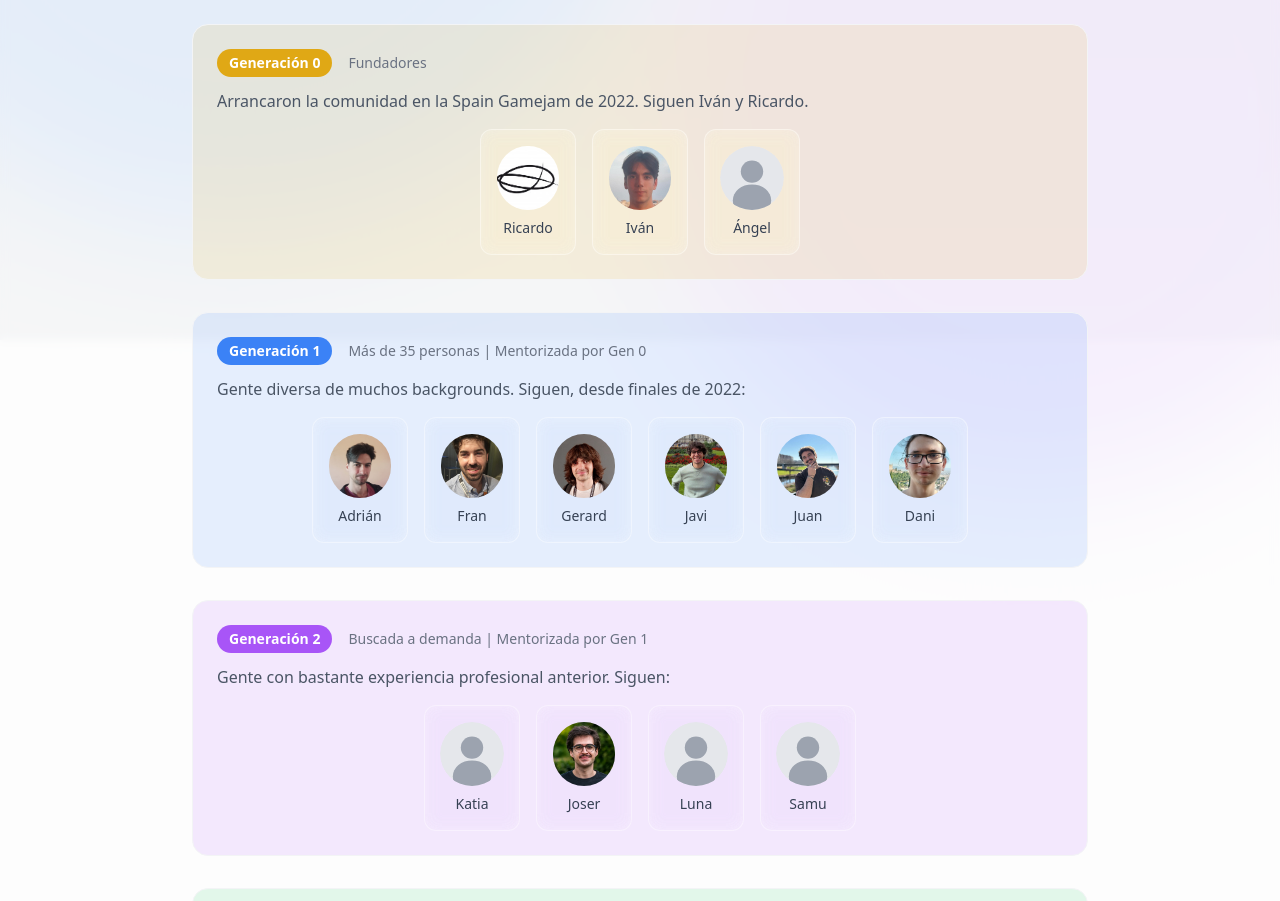
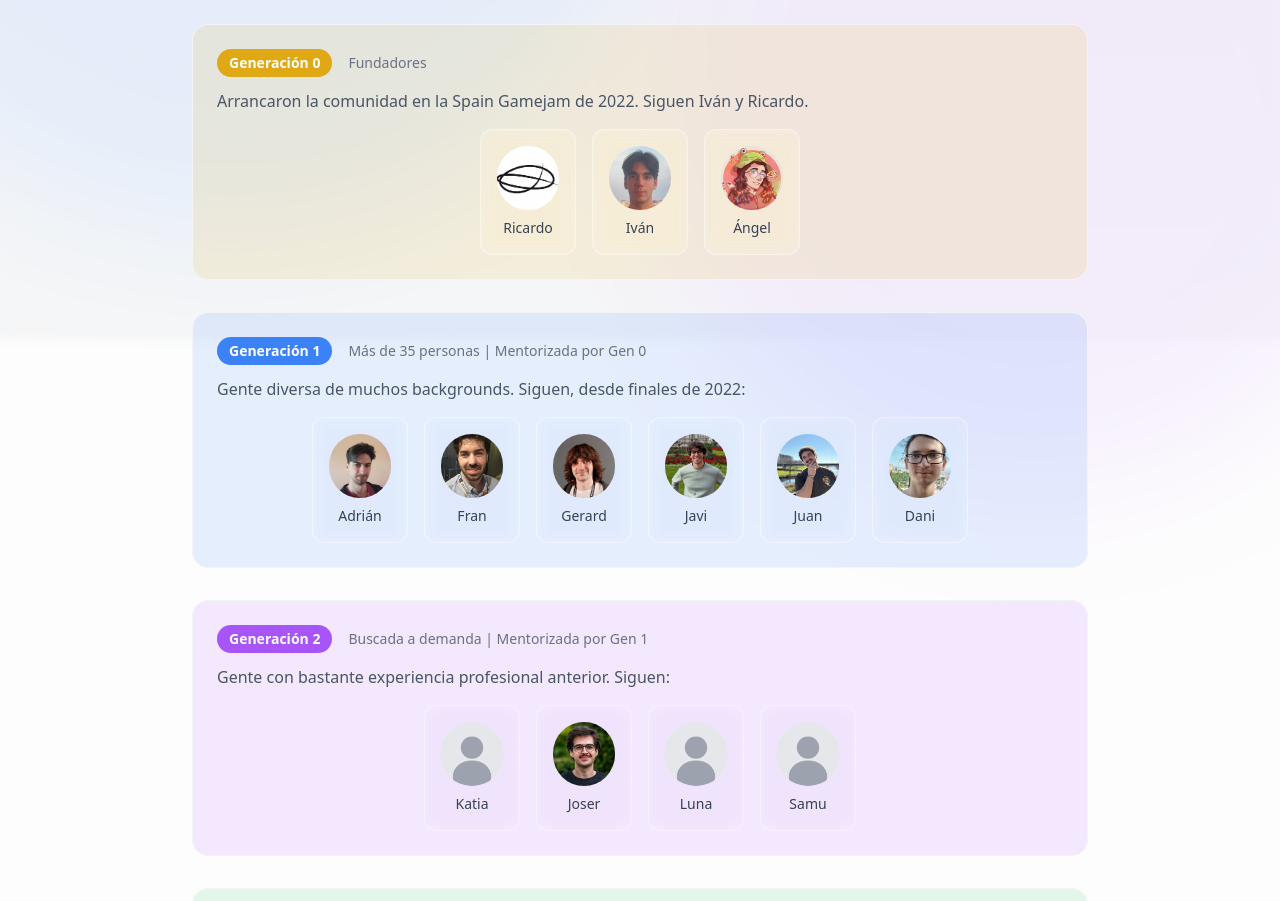
Before and after one commit to Gamedev-Crafters/web, a React (Vite) app: page / in a window 1280 px wide. Shown: the part 1100-2001 px from the top of the page. Built offline with nearby package versions, Linux system fonts and the light colour scheme.

Commit message:
content: show culo picture with link

```diff
--- a/src/components/Features.tsx
+++ b/src/components/Features.tsx
@@ -28,7 +28,7 @@ const generations: {
     members: [
       { name: "Ricardo", image: "/members/ricardo.jpg", link: "https://www.linkedin.com/in/r-g-v/" },
       { name: "Iván", image: "/members/ivan.png", link: "https://www.linkedin.com/in/iv%C3%A1n-moreno-garc%C3%ADa-fresneda-9004981bb" },
-      { name: "Ángel", link: PLACEHOLDER_LINK },
+      { name: "Ángel", image: "/members/culo.jpg", link: "https://github.com/Cutremo" },
     ],
     note: "Arrancaron la comunidad en la Spain Gamejam de 2022. Siguen Iván y Ricardo.",
   },
```
Also changed, not shown: public/members/culo.jpg (added).
